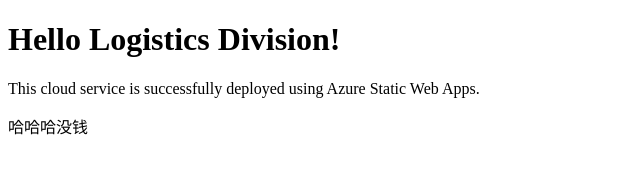
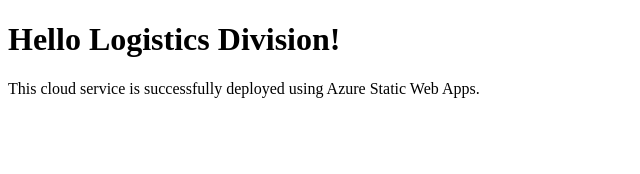
Before and after one commit to JennyChenJiayin/logistics-cloud-app, a plain HTML site: page index.html in a window 1280 px wide. Shown: the whole page, without its empty margins (0-640 px from the left). Drawn offline with Linux system fonts and the light colour scheme.

Commit message:
Remove Chinese text from index.html

```diff
--- a/index.html
+++ b/index.html
@@ -6,6 +6,5 @@
   <body>
     <h1>Hello Logistics Division!</h1>
     <p>This cloud service is successfully deployed using Azure Static Web Apps.</p>
-    <p>哈哈哈没钱</p>
   </body>
 </html>
```
